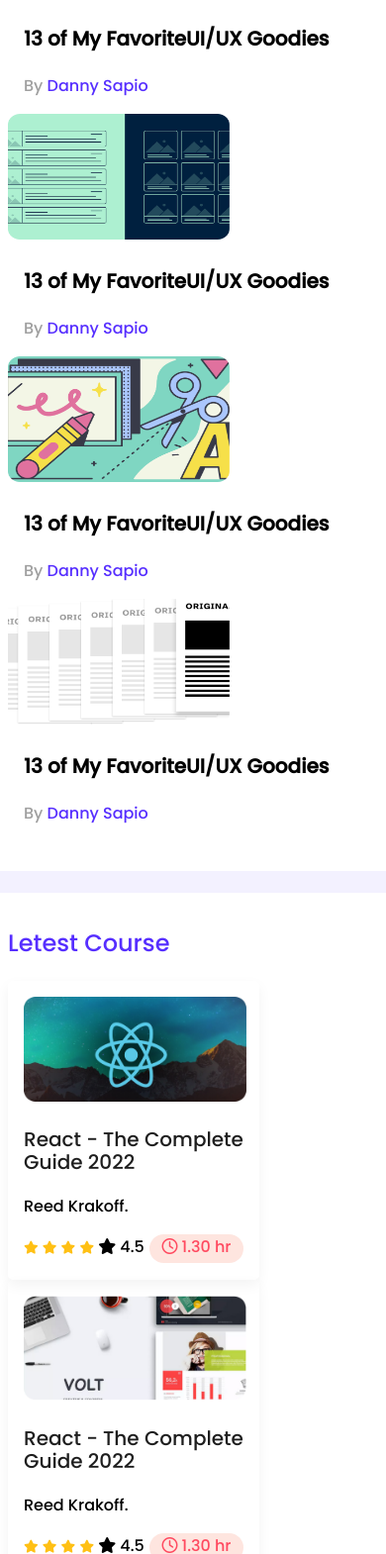
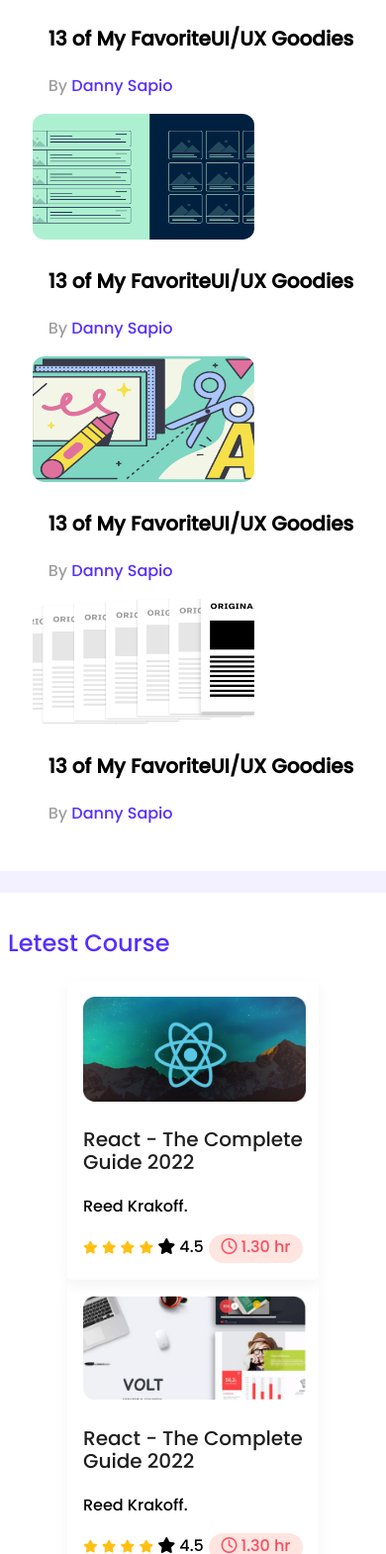
Before and after one commit to morshed0099/leader-board-css3, a plain HTML site: page index.html in a window 390 px wide. Shown: the part 1037-2607 px from the top of the page at 99% size. Drawn offline with Linux system fonts and the light colour scheme.

Commit message:
final resposive update

```diff
--- a/style.css
+++ b/style.css
@@ -144,6 +144,12 @@
 
 
 }
+.blogs{
+    justify-items: center;
+}
+.courses{
+    justify-items: center;
+}
     .player, .blog, .course{
         flex-direction: column;
     }
@@ -160,9 +166,11 @@
        }
        .blogs{
         grid-template-columns: repeat(1,1fr);
-       }
+        justify-items: center;
+    }
        .courses{
         grid-template-columns: repeat(1,1fr);
+        justify-items: center;
        }
 
     }
```
